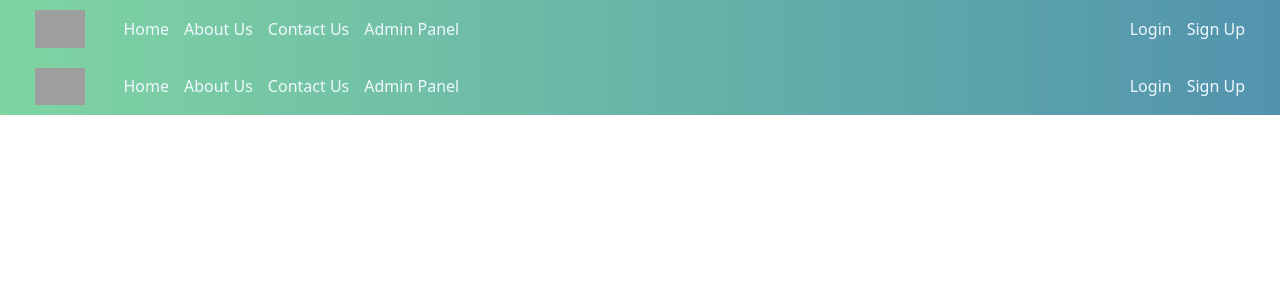
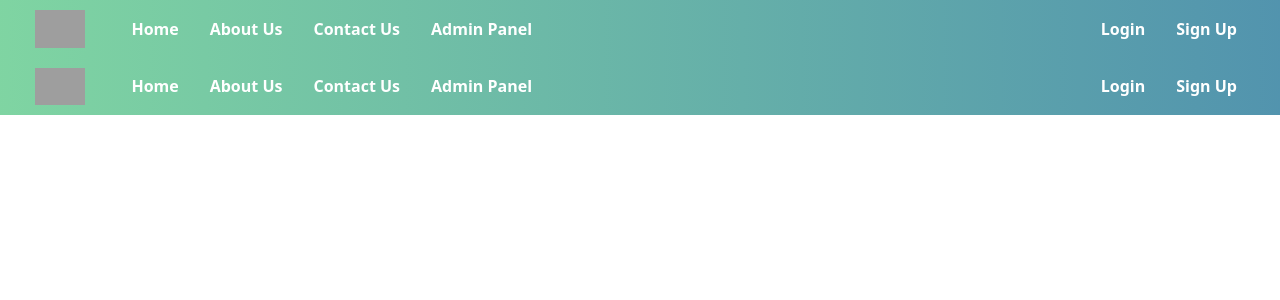
Before and after one commit to deepakgithub11/procurabusiness, a Next.js app: page /components/navbar in a window 1280 px wide. Shown: the top 300 px of the page. Built offline with nearby package versions, Linux system fonts and the light colour scheme; grey boxes are pictures that could not be loaded.

Commit message:
fix/navbar-styles

```diff
--- a/src/app/components/navbar/style.css
+++ b/src/app/components/navbar/style.css
@@ -25,10 +25,38 @@
     gap: 15px;
 }
 
-ul li a  {
+ul li a {
     text-decoration: none !important;
-    color: aliceblue;
+    color: #ffffff;
+    font-weight: 600;
+    font-size: 16px;
+    padding: 6px 8px;
+    border-radius: 5px;
+    transition: all 0.3s ease;
+    position: relative;
 }
+
+ul li a::after {
+    content: '';
+    position: absolute;
+    left: 0;
+    bottom: -3px;
+    width: 0;
+    height: 2px;
+    background-color: #ffd700;
+    transition: width 0.3s ease;
+}
+
+ul li a:hover::after {
+    width: 100%;
+}
+
+ul li a:hover {
+    color: #ffd700;
+    background-color: rgba(255, 255, 255, 0.1);
+    transform: translateY(-2px);
+}
+
 
 .hamburger {
     display: none;
```
